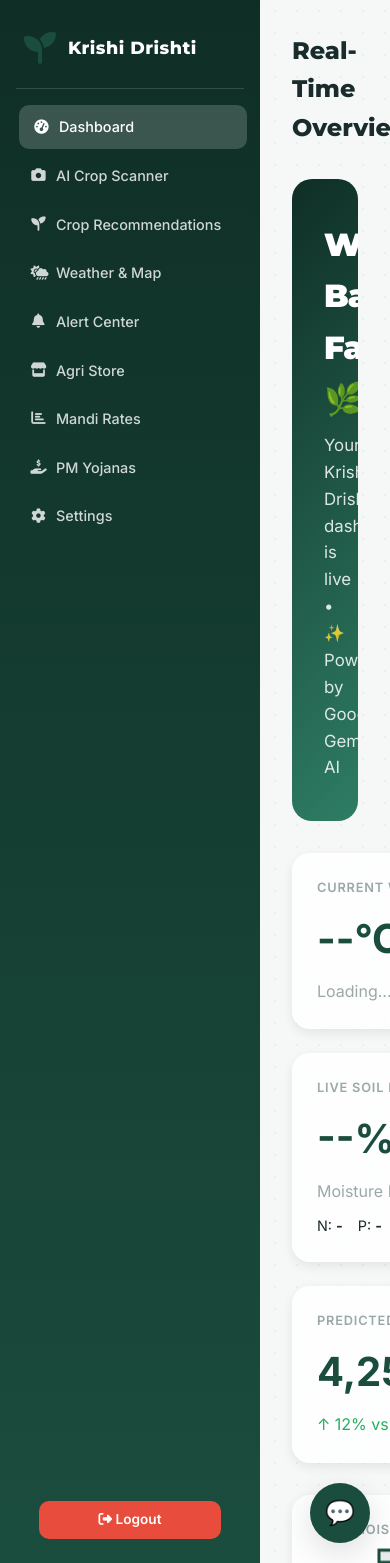
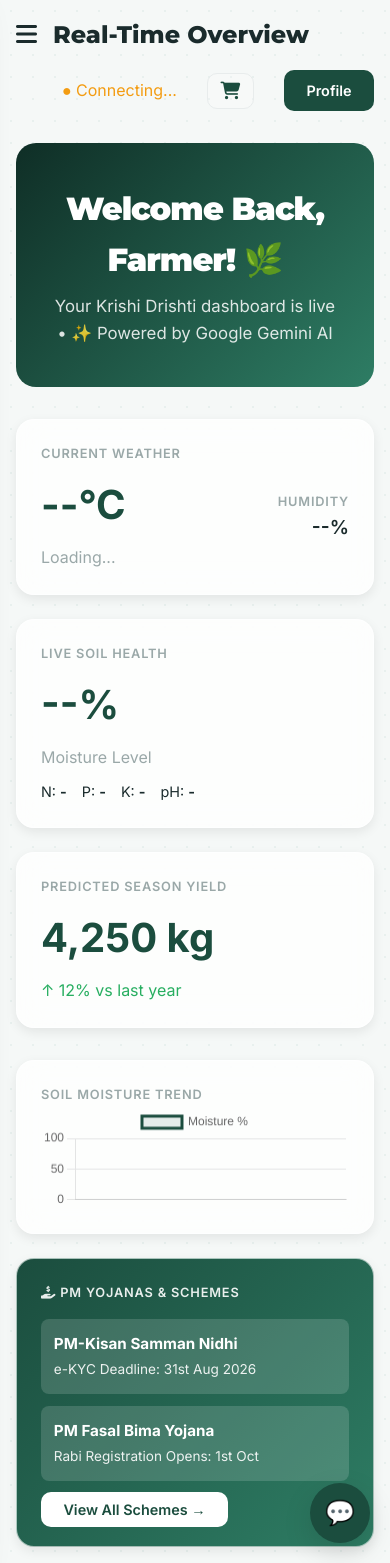
Before and after one commit to Harshvardhan-singh764/krishridrishti-, a Flask app: page /dashboard in a window 390 px wide. Run offline with Flask 3, Linux system fonts and the light colour scheme; the visitor is signed in with stand-in values (Sample User, id 1); data that the repository does not hold is empty; some libraries are stand-ins or nearby versions.

Commit message:
Update responsive Krishi Drishti UI

```diff
--- a/static/css/style.css
+++ b/static/css/style.css
@@ -132,3 +132,74 @@ body { background-color:var(--off-white); color:var(--dark); line-height:1.6; fo
 @keyframes blink { 0%,80%,100%{opacity:0} 40%{opacity:1} }
 .typing-dots::after { content:'...'; animation:blink 1.4s infinite; }
 @keyframes slideIn { from { transform:translateX(20px); opacity:0; } to { transform:translateX(0); opacity:1; } }
+
+/* Mobile Menu Toggle Button */
+.menu-toggle { display: none; background: none; border: none; font-size: 1.5rem; color: var(--dark); cursor: pointer; }
+
+/* Responsive adjustments */
+@media (max-width: 768px) {
+    .app-container { flex-direction: column; }
+
+    /* Sidebar as a drawer or top menu */
+    .sidebar {
+        position: fixed;
+        left: -280px;
+        top: 0;
+        height: 100vh;
+        width: 260px;
+        z-index: 1050;
+        transition: left 0.3s ease;
+        box-shadow: var(--shadow-lg);
+    }
+
+    .sidebar.active {
+        left: 0;
+    }
+
+    .menu-close.d-md-none {
+        display: block !important;
+    }
+
+    .main-content { padding: 1rem; }
+
+    .topbar { flex-direction: column; align-items: flex-start; gap: 1rem; }
+    .topbar .user-info { width: 100%; justify-content: space-between; flex-wrap: wrap; }
+
+    .menu-toggle { display: block; }
+    .topbar-left { display: flex; align-items: center; gap: 1rem; width: 100%; }
+
+    .dashboard-grid { grid-template-columns: 1fr; }
+
+    .product-detail-grid { grid-template-columns: 1fr; }
+
+    .weather-hero { grid-template-columns: 1fr; text-align: center; }
+    .weather-temp-big { font-size: 3.5rem; }
+
+    /* Adjust chatbot size for mobile */
+    #chat-window {
+        width: 90vw !important;
+        height: 70vh !important;
+        right: 5vw !important;
+        left: auto !important;
+        bottom: 80px !important;
+    }
+
+    .mini-cart {
+        width: 90vw;
+        position: fixed;
+        top: 80px;
+        right: 5vw;
+        left: 5vw;
+        margin: auto;
+        z-index: 2000;
+    }
+
+    /* Override inline grids for mobile */
+    div[style*="grid-template-columns: 1fr 290px"],
+    div[style*="grid-template-columns:1fr 290px"],
+    div[style*="grid-template-columns: 1fr 1fr"],
+    div[style*="grid-template-columns:1fr 1fr"] {
+        grid-template-columns: 1fr !important;
+        height: auto !important;
+    }
+}
--- a/templates/base.html
+++ b/templates/base.html
@@ -15,9 +15,14 @@
         <!-- Sidebar -->
         <nav class="sidebar">
             <div>
-                <div class="brand">
-                    <i class="fa fa-seedling" style="color: var(--persian-green); font-size: 2rem;"></i>
-                    <span>Krishi Drishti</span>
+                <div class="brand" style="display: flex; justify-content: space-between; align-items: center; width: 100%;">
+                    <div style="display: flex; align-items: center; gap: 0.75rem;">
+                        <i class="fa fa-seedling" style="color: var(--persian-green); font-size: 2rem;"></i>
+                        <span>Krishi Drishti</span>
+                    </div>
+                    <button class="menu-close d-md-none" onclick="toggleSidebar()" aria-label="Close Menu" style="background: none; border: none; color: white; font-size: 1.5rem; cursor: pointer; display: none;">
+                        <i class="fa fa-times"></i>
+                    </button>
                 </div>
                 <ul class="nav-links">
                     <li><a href="/dashboard" class="{% if request.path == '/dashboard' %}active{% endif %}" data-i18n="nav_dashboard"><i class="fa fa-tachometer-alt"></i> Dashboard</a></li>
@@ -41,7 +46,12 @@
         <!-- Main Content -->
         <main class="main-content">
             <div class="topbar">
-                <h2>{% block page_title %}Dashboard{% endblock %}</h2>
+                <div class="topbar-left">
+                    <button class="menu-toggle" onclick="toggleSidebar()" aria-label="Toggle Menu">
+                        <i class="fa fa-bars"></i>
+                    </button>
+                    <h2>{% block page_title %}Dashboard{% endblock %}</h2>
+                </div>
                 <div class="user-info" style="display: flex; align-items: center; gap: 1rem;">
                     <div id="google_translate_element" style="display:inline-block; margin-right: 1rem;"></div>
                     <script type="text/javascript">
@@ -285,6 +295,21 @@
                 document.getElementById(typingId)?.remove();
             }
         }
+
+        function toggleSidebar() {
+            document.querySelector('.sidebar').classList.toggle('active');
+        }
+
+        // Close sidebar when clicking outside on mobile
+        document.addEventListener('click', function(event) {
+            const sidebar = document.querySelector('.sidebar');
+            const menuToggle = document.querySelector('.menu-toggle');
+            if (window.innerWidth <= 768) {
+                if (!sidebar.contains(event.target) && !menuToggle.contains(event.target) && sidebar.classList.contains('active')) {
+                    sidebar.classList.remove('active');
+                }
+            }
+        });
     </script>
     {% block scripts %}{% endblock %}
 </body>
```
